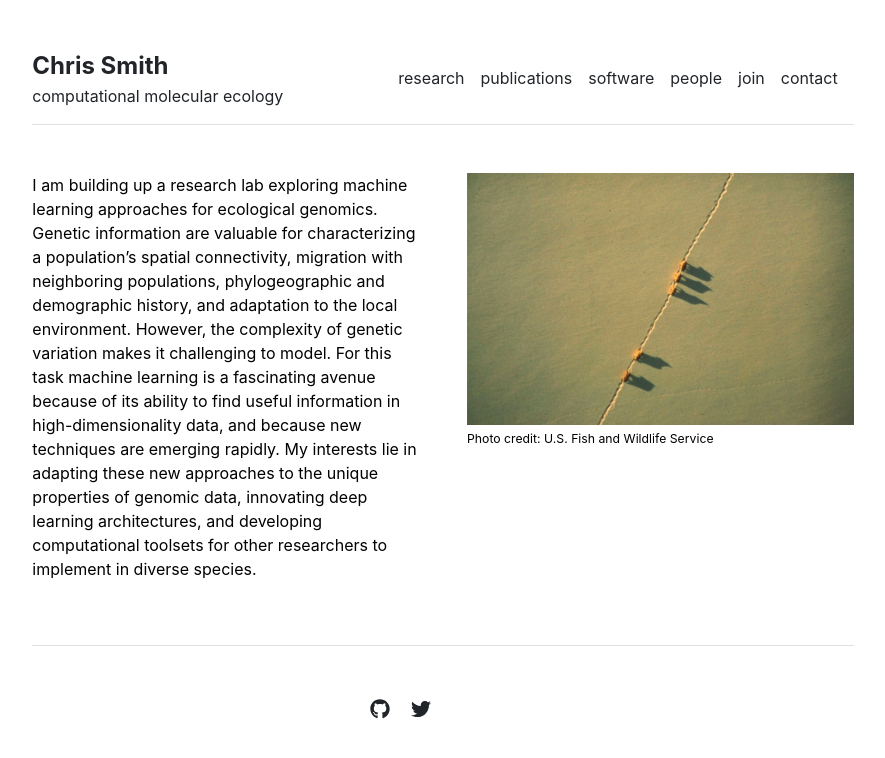
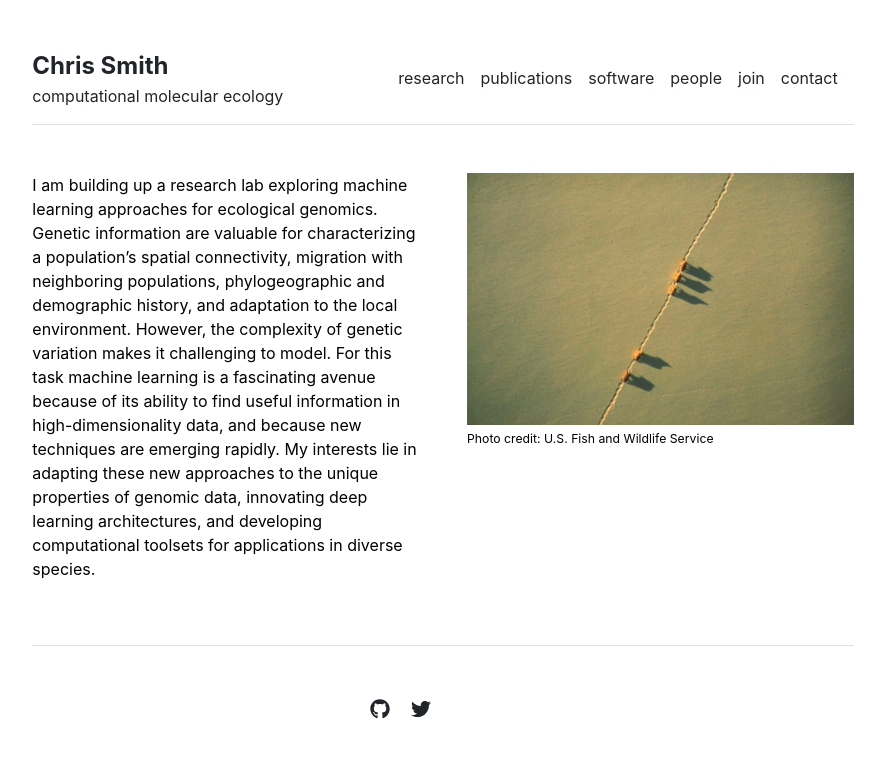
Before and after one commit to chriscrsmith/chriscrsmith.github.io, a Jekyll site: the page built from index.md, in a window 1280 px wide. Shown: the top 758 px of the page, without its empty margins (197-1082 px from the left). Built offline with Jekyll 4.4.1, drawn with Linux system fonts in a browser that asks for light colours.

Commit message:
small edit

```diff
--- a/index.md
+++ b/index.md
@@ -4,4 +4,4 @@ title: "Home"
 ---
 
 I am building up a research lab exploring machine learning approaches for ecological genomics.
-Genetic information are valuable for characterizing a population's spatial connectivity, migration with neighboring populations, phylogeographic and demographic history, and adaptation to the local environment. However, the complexity of genetic variation makes it challenging to model. For this task machine learning is a fascinating avenue because of its ability to find useful information in high-dimensionality data, and because new techniques are emerging rapidly. My interests lie in adapting these new approaches to the unique properties of genomic data, innovating deep learning architectures, and developing computational toolsets for other researchers to implement in diverse species.
+Genetic information are valuable for characterizing a population's spatial connectivity, migration with neighboring populations, phylogeographic and demographic history, and adaptation to the local environment. However, the complexity of genetic variation makes it challenging to model. For this task machine learning is a fascinating avenue because of its ability to find useful information in high-dimensionality data, and because new techniques are emerging rapidly. My interests lie in adapting these new approaches to the unique properties of genomic data, innovating deep learning architectures, and developing computational toolsets for applications in diverse species.
```
